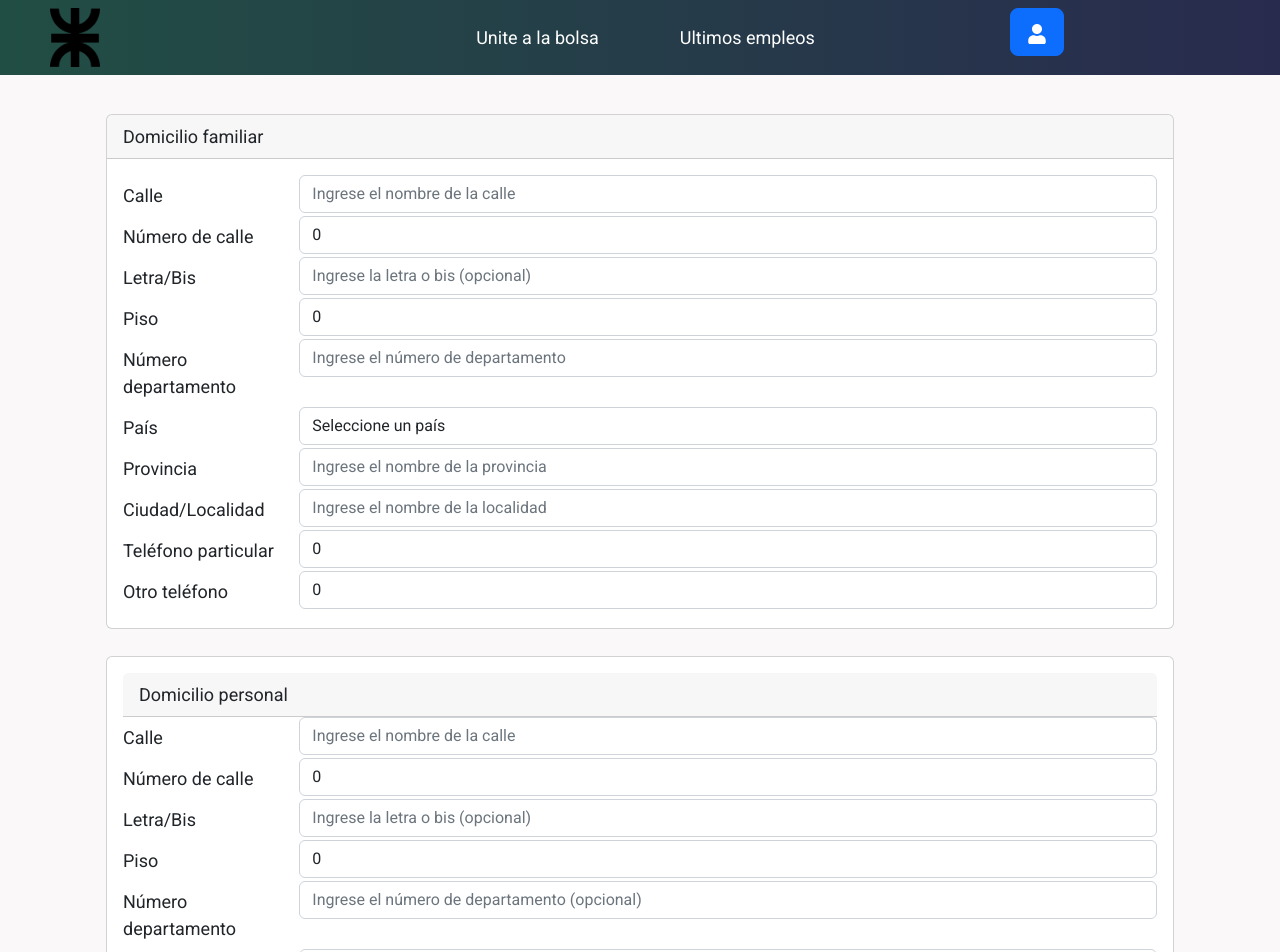
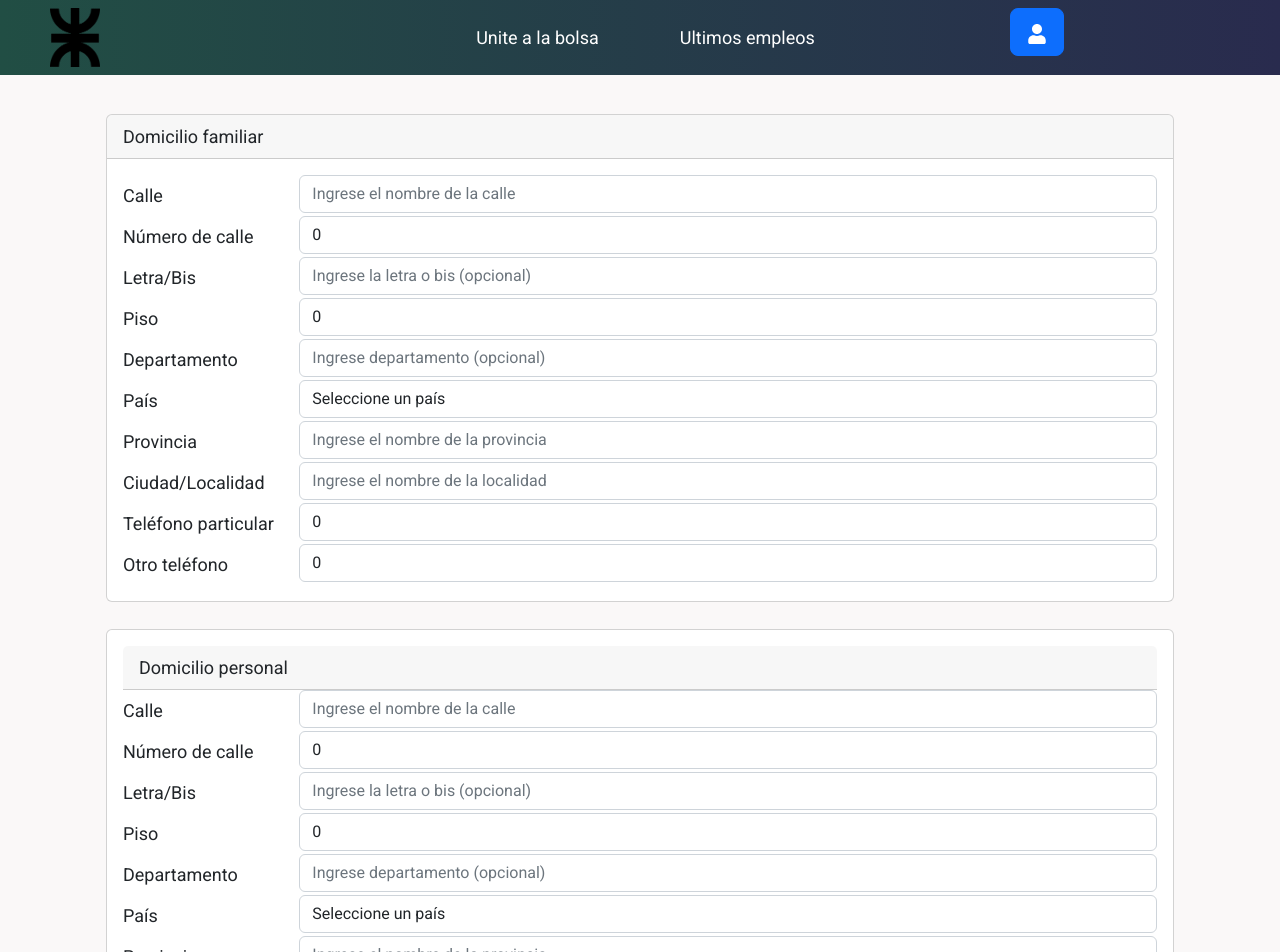
Before and after one commit to Lucianosolari/BolsaDeTrabajo, a React (Vite) app in the folder BolsaDeTrabajo/: page /addressStudent in a window 1280 px wide. Shown: the top 952 px of the page. Built offline with nearby package versions, Linux system fonts and the light colour scheme.

Commit message:
Cambios en AddressForm

```diff
--- a/BolsaDeTrabajo/src/components/Students/AddressForm.jsx
+++ b/BolsaDeTrabajo/src/components/Students/AddressForm.jsx
@@ -47,9 +47,6 @@ export default function AddressForm() {
       if (
         !familyStreet ||
         !familyStreetNumber ||
-        !familyStreetLetter ||
-        !familyFloor ||
-        !familyDepartment ||
         !familyCountry ||
         !familyProvince ||
         !familyLocation ||
@@ -57,9 +54,6 @@ export default function AddressForm() {
         !familyOtherPhone ||
         !personalStreet ||
         !personalStreetNumber ||
-        !personalStreetLetter ||
-        !personalFloor ||
-        !personalDepartment ||
         !personalCountry ||
         !personalProvince ||
         !personalLocation ||
@@ -169,12 +163,12 @@ export default function AddressForm() {
 
               <Form.Group as={Row} controlId="familyDepartment">
                 <Form.Label column sm={2}>
-                  Número departamento
+                  Departamento
                 </Form.Label>
                 <Col sm={10}>
                   <Form.Control
                     type="text"
-                    placeholder="Ingrese el número de departamento"
+                    placeholder="Ingrese departamento (opcional)"
                     value={familyDepartment}
                     onChange={(e) => setFamilyDepartment(e.target.value)}
                   />
@@ -234,11 +228,11 @@ export default function AddressForm() {
                 </Form.Label>
                 <Col sm={10}>
                   <Form.Control
-                    type="text"
+                    type="number"
                     placeholder="Ingrese su número de teléfono particular"
                     value={familyPersonalPhone}
                     onChange={(e) =>
-                      setFamilyPersonalPhone(parseInt(e.target.value))
+                      setFamilyPersonalPhone(e.target.value)
                     }
                   />
                 </Col>
@@ -250,11 +244,11 @@ export default function AddressForm() {
                 </Form.Label>
                 <Col sm={10}>
                   <Form.Control
-                    type="text"
+                    type="number"
                     placeholder="Ingrese otro número de teléfono (opcional)"
                     value={familyOtherPhone}
                     onChange={(e) =>
-                      setFamilyOtherPhone(parseInt(e.target.value))
+                      setFamilyOtherPhone(e.target.value)
                     }
                   />
                 </Col>
@@ -328,12 +322,12 @@ export default function AddressForm() {
 
               <Form.Group as={Row} controlId="personalDepartment">
                 <Form.Label column sm={2}>
-                  Número departamento
+                  Departamento
                 </Form.Label>
                 <Col sm={10}>
                   <Form.Control
                     type="text"
-                    placeholder="Ingrese el número de departamento (opcional)"
+                    placeholder="Ingrese departamento (opcional)"
                     value={personalDepartment}
                     onChange={(e) => setPersonalDepartment(e.target.value)}
                   />
@@ -393,7 +387,7 @@ export default function AddressForm() {
                 </Form.Label>
                 <Col sm={10}>
                   <Form.Control
-                    type="text"
+                    type="number"
                     placeholder="Ingrese su número de teléfono particular"
                     value={personalPersonalPhone}
                     onChange={(e) =>
@@ -409,7 +403,7 @@ export default function AddressForm() {
                 </Form.Label>
                 <Col sm={10}>
                   <Form.Control
-                    type="text"
+                    type="number"
                     placeholder="Ingrese otro número de teléfono (opcional)"
                     value={personalOtherPhone}
                     onChange={(e) =>
```
